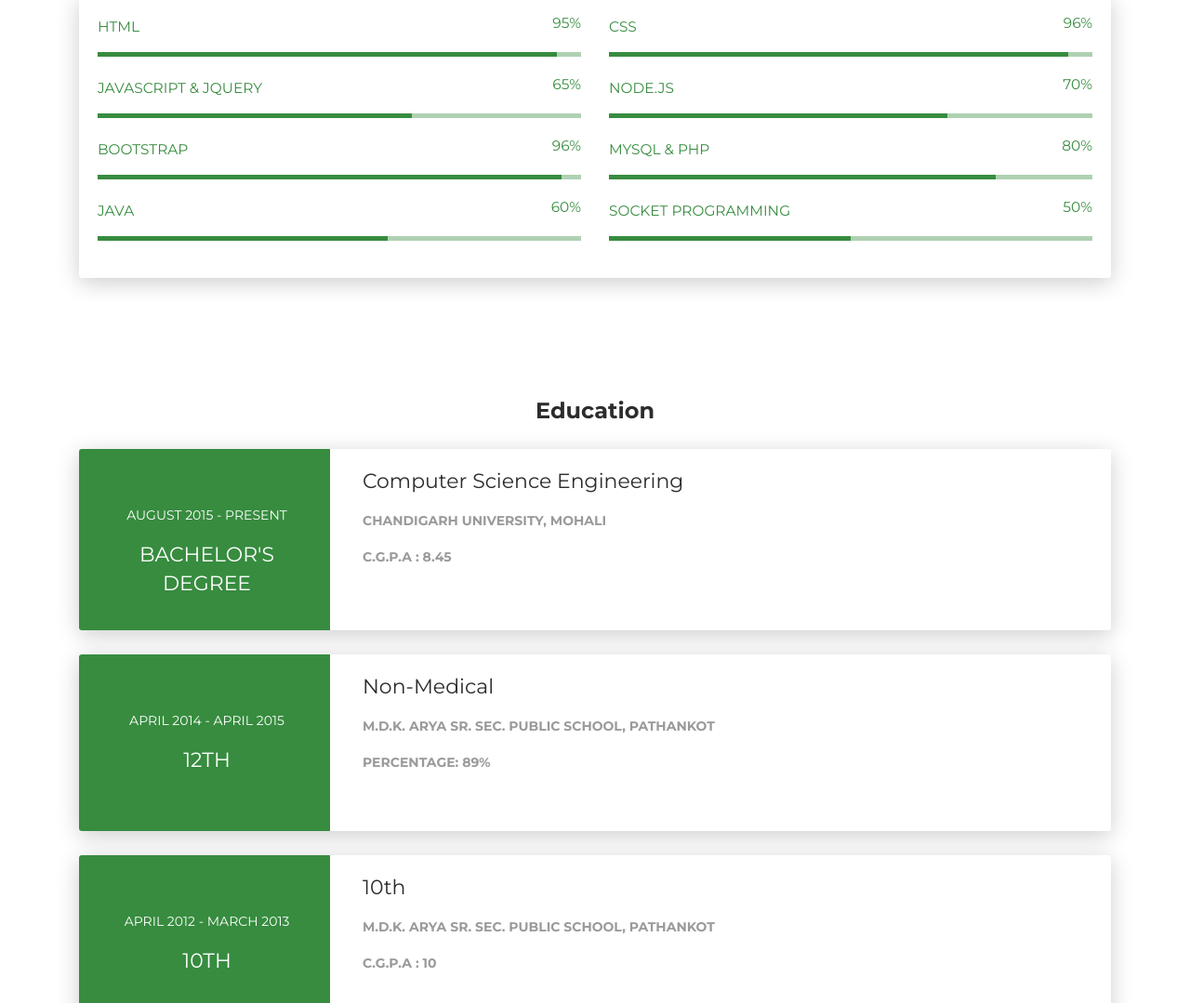
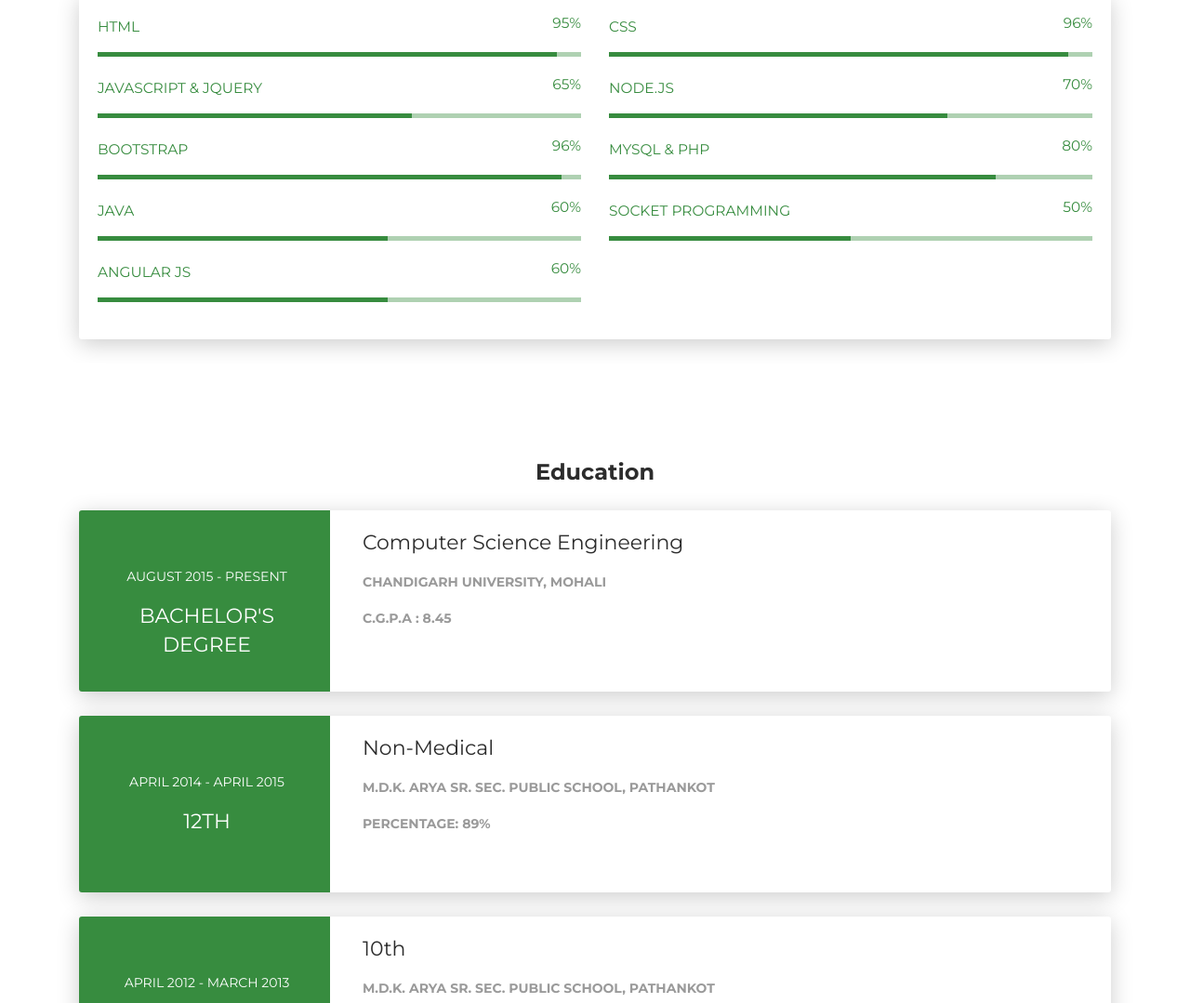
Before and after one commit to Abhi97shek/Profile, a plain HTML site: page index.html in a window 1280 px wide. Shown: the part 1090-2169 px from the top of the page at 93% size. Drawn offline with Linux system fonts and the light colour scheme.

Commit message:
Update index.html

```diff
--- a/index.html
+++ b/index.html
@@ -171,6 +171,20 @@
             </div>
           </div>
         </div>
+
+        <div class="row">
+          <div class="col-md-6">
+            <div class="progress-container progress-primary"><span class="progress-badge">Angular Js</span>
+              <div class="progress">
+                <div class="progress-bar progress-bar-primary" data-aos="progress-full" data-aos-offset="10" data-aos-duration="2000" role="progressbar" aria-valuenow="60" aria-valuemin="0" aria-valuemax="100" style="width: 60%;"></div><span class="progress-value">60%</span>
+              </div>
+            </div>
+        </div>
+        </div>
+
+
+
+
       </div>
     </div>
   </div>
```
